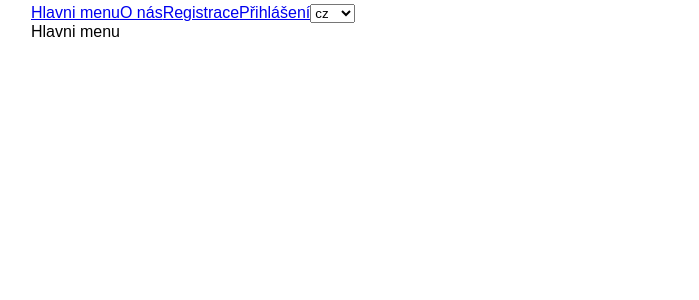
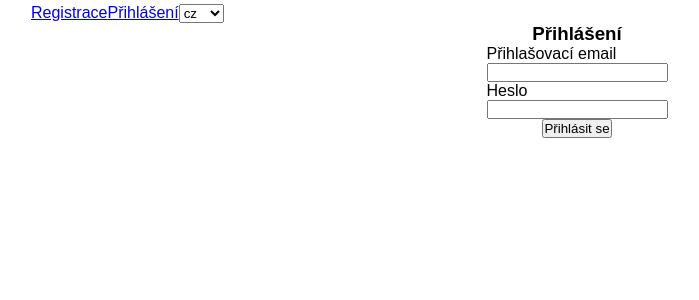
Before and after one commit to jaroslavhuss/subjectmanmern, a React (Create React App) app in the folder client/: page / in a window 1280 px wide. Shown: the top 300 px of the page, without its empty margins (63-762 px from the left). Built offline with nearby package versions, Linux system fonts and the light colour scheme; no server answers.

Commit message:
front end auth done

```diff
--- a/client/public/index.html
+++ b/client/public/index.html
@@ -24,7 +24,7 @@
       work correctly both with client-side routing and a non-root public URL.
       Learn how to configure a non-root public URL by running `npm run build`.
     -->
-    <title>React App</title>
+    <title>Subjectman - Team 13</title>
   </head>
   <body>
     <noscript>You need to enable JavaScript to run this app.</noscript>
--- a/client/src/App.tsx
+++ b/client/src/App.tsx
@@ -1,30 +1,57 @@
 import "./styles/App.css"
-import { BrowserRouter, Route, Routes, Link } from "react-router-dom";
-import Main from "./routes/Main";
-import About from "./routes/About";
+import { Route, Routes, Link, useNavigate } from "react-router-dom";
 import { useSelector, useDispatch } from "react-redux";
 import { changeLanguage } from "./store/reducers/language"
 import Translate from "./utils/Translate";
 import Register from "./routes/Register";
 import Login from "./routes/Login";
-
+import StudentsDashboard from "./routes/StudentsDashboard";
+import { authUserFailed, authUserSuccess } from "./store/reducers/auth";
+import { useEffect } from "react";
+import { setAuthToken } from "./utils/setAuthToken";
 
 const App = () => {
+  const navigate = useNavigate();
   const dispatch = useDispatch();
   const lang = useSelector((data: any) => {
     return data.language.language
   })
-  useSelector((data: any) => {
-    console.log(data)
+  const auth = useSelector((data: any) => {
+    return data.auth.isAuthenticated
   })
+  useEffect(() => {
+    const token = localStorage.getItem("token")
+    setAuthToken(token).then((res) => {
+      if (res.msg) {
+        dispatch(authUserSuccess({
+          user: res.user,
+          token: token
+        }))
+        navigate("/dashboard")
+      } else {
+        dispatch(authUserFailed())
 
+      }
+
+    }
+    )
+
+  },
+    [dispatch, navigate])
   return (
     <div className="container">
-      <BrowserRouter>
-        <Link to="/"><Translate translationChunk="mainPage" /></Link>
-        <Link to="/about"><Translate translationChunk="about" /></Link>
-        <Link to="/registration"><Translate translationChunk="register" /></Link>
-        <Link to="/login"><Translate translationChunk="login" /></Link>
+
+      {!auth &&
+        <><Link to="/registration"><Translate translationChunk="register" />
+        </Link>
+          <Link to="/login"><Translate translationChunk="login" /></Link></>
+      }
+      {auth && <button onClick={() => {
+        //Odhlášení uživatele
+        dispatch(authUserFailed())
+        localStorage.clear()
+      }
+      }>Odhlásit se</button>}
       <select onChange={(e) => {
         dispatch(changeLanguage(e.target.value))
       }}>
@@ -32,16 +59,13 @@ const App = () => {
         {lang === "cz" && <option value={"eng"}>{"eng"}</option>}
         {lang === "eng" && <option value={"cz"}>{"cz"}</option>}
       </select>
+      <Routes>
+        <Route path="/registration" element={<Register />} />
+        <Route path="/" element={<Login />} />
+        <Route path="/dashboard" element={<StudentsDashboard />} />
+        <Route path="*" element={<Login />} />
+      </Routes>
 
-        <Routes>
-
-          <Route path="/" element={<Main />} />
-          <Route path="/about" element={<About />} />
-          <Route path="/registration" element={<Register />} />
-          <Route path="/login" element={<Login />} />
-          <Route path="*" element={<Main />} />
-        </Routes>
-      </BrowserRouter>
     </div>
   )
 }
--- a/client/src/index.tsx
+++ b/client/src/index.tsx
@@ -1,6 +1,7 @@
 import React from 'react';
 import ReactDOM from 'react-dom';
 import { Provider } from 'react-redux';
+import { BrowserRouter } from 'react-router-dom';
 import App from './App';
 import reportWebVitals from './reportWebVitals';
 import { store } from './store/store';
@@ -8,7 +9,9 @@ import { store } from './store/store';
 ReactDOM.render(
     <React.StrictMode>
         <Provider store={store}>
-            <App />
+            <BrowserRouter>
+                <App />
+            </BrowserRouter>
         </Provider>
     </React.StrictMode>,
     document.getElementById('root')
--- a/client/src/routes/Login.tsx
+++ b/client/src/routes/Login.tsx
@@ -1,13 +1,28 @@
 import { Lang } from "../langauges/Dictionary"
-import { useSelector } from "react-redux";
+import { useSelector, useDispatch } from "react-redux";
 import Translate from "../utils/Translate";
 import { useState } from "react";
 import validator from "validator";
+import "./Login.css"
+import { authUserSuccess } from "../store/reducers/auth";
+import { useEffect } from "react";
+import { useNavigate } from "react-router-dom";
+import { setAuthToken } from "../utils/setAuthToken";
+const Login = () => {
+    const authState = useSelector((data: any) => {
+        return data.auth;
+    })
 
-import "./Login.css"
+    const navigate = useNavigate();
+    useEffect(() => {
+        console.log(authState);
+        if (authState.isAuthenticated) {
+            navigate("/dashboard")
+        }
 
-const Login = () => {
+    }, [authState, navigate]);
 
+    const dispatch = useDispatch();
     const [email, setEmail] = useState<string>("")
     const [password, setPassword] = useState<string>("")
     const [errorMessage, setErrorMessage] = useState<string>("");
@@ -15,6 +30,7 @@ const Login = () => {
     const lang = useSelector((data: any) => {
         return data.language.language
     })
+
     const submitForm = async (e: any) => {
         e.preventDefault();
         if (!validator.isEmail(email)) {
@@ -37,23 +53,29 @@ const Login = () => {
                     })
                 })
                 const data: { success: boolean, errorMap: { err: [] }, token: string } = await response.json();
+                console.log(data)
                 if (!data.success) {
                     setErrorStatus(false);
                     setErrorMessage(JSON.stringify(data.errorMap.err))
+                    localStorage.removeItem("token");
                 } else {
                     localStorage.setItem("token", data.token)
+                    const getUsersData = await setAuthToken(data.token);
 
+                    dispatch(authUserSuccess({
+                        token: data.token,
+                        user: getUsersData.user
+                    }))
                 }
             } catch (error) {
-                console.log(error)
+                setErrorStatus(false);
+                //@ts-ignore
+                setErrorMessage(JSON.stringify(error.message))
+                localStorage.removeItem("token");
+                dispatch(authUserSuccess(""))
             }
         }
-
-
-
-
     };
-
     return (
         <div className="column-center">
             <h3><Translate translationChunk='login' /></h3>
--- a/client/src/routes/Main.tsx
+++ /dev/null
@@ -1,11 +0,0 @@
-import React from 'react'
-import Translate from '../utils/Translate'
-const Main = () => {
-    return (
-        <div>
-            <Translate translationChunk='mainPage' />
-        </div>
-    )
-}
-
-export default Main
--- a/client/src/routes/Register.tsx
+++ b/client/src/routes/Register.tsx
@@ -1,11 +1,13 @@
 import { Lang } from "../langauges/Dictionary"
-import { useSelector } from "react-redux";
+import { useDispatch, useSelector } from "react-redux";
 import Translate from "../utils/Translate";
 import { useState } from "react";
 import validator from "validator";
 import "./Register.css"
-
+import { authUserFailed } from "../store/reducers/auth";
+import { useNavigate } from "react-router-dom";
 const Register = () => {
+    const navigate = useNavigate();
     const [username, setUsername] = useState<string>("")
     const [email, setEmail] = useState<string>("")
     const [password, setPassword] = useState<string>("")
@@ -13,6 +15,7 @@ const Register = () => {
     const [errorMessage, setErrorMessage] = useState<string>("");
     const [errorStatus, setErrorStatus] = useState<boolean>(true);
 
+    const dispatch = useDispatch();
     const lang = useSelector((data: any) => {
         return data.language.language
     })
@@ -20,20 +23,25 @@ const Register = () => {
         e.preventDefault();
         if (username.length <= 5) {
             //
+            dispatch(authUserFailed())
             setErrorMessage("Username is missing")
             setErrorStatus(false)
         } else if (!validator.isEmail(email)) {
             setErrorMessage("Email is missing or this is invalid email")
             setErrorStatus(false)
+            dispatch(authUserFailed())
         } else if (password.length < 1 && password.length > 5) {
             setErrorMessage("Password is missing or its length is lesser than 6 characters")
             setErrorStatus(false)
+            dispatch(authUserFailed())
         } else if (confirmedPassword.length < 1) {
+            dispatch(authUserFailed())
             setErrorMessage("Confirmed password is missing")
             setErrorStatus(false)
         } else if (password !== confirmedPassword) {
             setErrorMessage("Password does not match the confirmed password")
             setErrorStatus(false)
+            dispatch(authUserFailed())
         }
         else {
             try {
@@ -52,17 +60,18 @@ const Register = () => {
                 if (!data.success) {
                     setErrorStatus(false);
                     setErrorMessage(JSON.stringify(data.errorMap.err))
+                    dispatch(authUserFailed())
                 } else {
-                    localStorage.setItem("token", data.token)
+
+                    navigate("/login");
                 }
             } catch (error) {
-                console.log(error)
+                setErrorStatus(false);
+                //@ts-ignore
+                setErrorMessage(JSON.stringify(error.message))
+                dispatch(authUserFailed())
             }
         }
-
-
-
-
     };
 
     return (
@@ -75,7 +84,7 @@ const Register = () => {
                         Lang.usernameRegister[lang]
                     }
                     <br />
-                    <input required onChange={(e) => { setUsername(e.target.value) }} type="text" name="username" />
+                    <input onChange={(e) => { setUsername(e.target.value) }} type="text" name="username" />
                 </label>
                 <label htmlFor="email">
                     {
@@ -83,7 +92,7 @@ const Register = () => {
                         Lang.emailRegister[lang]
                     }
                     <br />
-                    <input required onChange={(e) => { setEmail(e.target.value) }} type="email" name="email" />
+                    <input onChange={(e) => { setEmail(e.target.value) }} type="email" name="email" />
                 </label>
                 <label htmlFor="password">
                     {
@@ -91,7 +100,7 @@ const Register = () => {
                         Lang.passwordRegister[lang]
                     }
                     <br />
-                    <input required onChange={(e) => { setPassword(e.target.value) }} type="password" name="password" />
+                    <input onChange={(e) => { setPassword(e.target.value) }} type="password" name="password" />
                 </label>
                 <label htmlFor="password-cofirm">
                     {
@@ -99,7 +108,7 @@ const Register = () => {
                         Lang.passwordConfirmRegister[lang]
                     }
                     <br />
-                    <input required onChange={(e) => { setConfirmedPassword(e.target.value) }} type="password" name="password-cofirm" />
+                    <input onChange={(e) => { setConfirmedPassword(e.target.value) }} type="password" name="password-cofirm" />
                 </label>
                 <input type="submit" value={
                     //@ts-ignore
@@ -113,6 +122,7 @@ const Register = () => {
                 maxWidth: 600,
                 margin: "0 auto"
             }}>{errorMessage}</div>}
+
         </div>
     );
 };
--- /dev/null
+++ b/client/src/routes/StudentsDashboard.tsx
@@ -0,0 +1,36 @@
+import { useEffect } from "react";
+import { useSelector } from "react-redux";
+import { useNavigate } from "react-router-dom";
+import "./StudentDashboard.css"
+const StudentsDashboard = () => {
+    const authState = useSelector((data: any) => {
+        return data.auth;
+    })
+
+    const navigate = useNavigate();
+    useEffect(() => {
+        if (!authState.isAuthenticated)
+            navigate("/")
+    }, [authState, navigate]);
+
+    return <>
+        {authState.isAuthenticated &&
+            <div>
+                <h1>Studentský Dashboard</h1>
+                <p>Student: {authState.user.username} | {authState.user.email}</p>
+                <div className="flex-row">
+                    <div className="left-panel">
+                        <label htmlFor="subject-search">
+                            <h3>Vyhledávač předmětu</h3>
+                            <input type="text" name="subject-search" />
+                        </label>
+                    </div>
+                    <div className="right-panel">
+                        <h3>Zapsané předměty</h3>
+                    </div>
+                </div>
+            </div>}
+    </>;
+};
+
+export default StudentsDashboard;
--- a/client/src/store/reducers/auth.ts
+++ b/client/src/store/reducers/auth.ts
@@ -2,25 +2,29 @@ import { createSlice } from "@reduxjs/toolkit";
 export const authSlice = createSlice({
   name: "auth",
   initialState: {
-    token: localStorage.getItem("token"),
-    isAuthenticated: null,
+    token: localStorage.getItem("token") || null,
+    isAuthenticated: false,
     loading: true,
     error: null,
-    user: null,
+    user: {} || null,
   },
   reducers: {
-    /*
-    changeLanguage: (state, action) => {
-      state.language = action.payload;
+    authUserSuccess: (state, action) => {
+      console.log("running aciton payload", action.payload);
+      state.isAuthenticated = true;
+      state.token = action.payload.token;
+      state.loading = false;
+      state.user = action.payload.user;
     },
-    */
-    //Load User
-    //Register User
-    //Login User
-    //Log out User
-    //Clear errors in the state
+    authUserFailed: (state) => {
+      localStorage.removeItem("token");
+      state.isAuthenticated = false;
+      state.token = null;
+      state.loading = true;
+      state.user = {};
+    },
   },
 });
 
-//export const { changeLanguage } = authSlice.actions;
+export const { authUserFailed, authUserSuccess } = authSlice.actions;
 export default authSlice.reducer;
--- /dev/null
+++ b/client/src/utils/setAuthToken.ts
@@ -0,0 +1,15 @@
+export const setAuthToken = async (token: string | null) => {
+  try {
+    const res = await fetch("http://localhost:5001/api/protected", {
+      method: "get",
+      headers: {
+        "Content-type": "application/json",
+        Authorization: `Bearer ${token}`,
+      },
+    });
+    const user = await res.json();
+    return user;
+  } catch (error) {
+    console.log(error);
+  }
+};
```
Also changed, not shown: client/src/routes/About.tsx (deleted, +0 -11 lines), client/src/routes/StudentDashboard.css (added, +14 -0 lines), 3 other files (tests, documents, lock files or other folders). Lines whose indentation alone changed are shown as unchanged.
